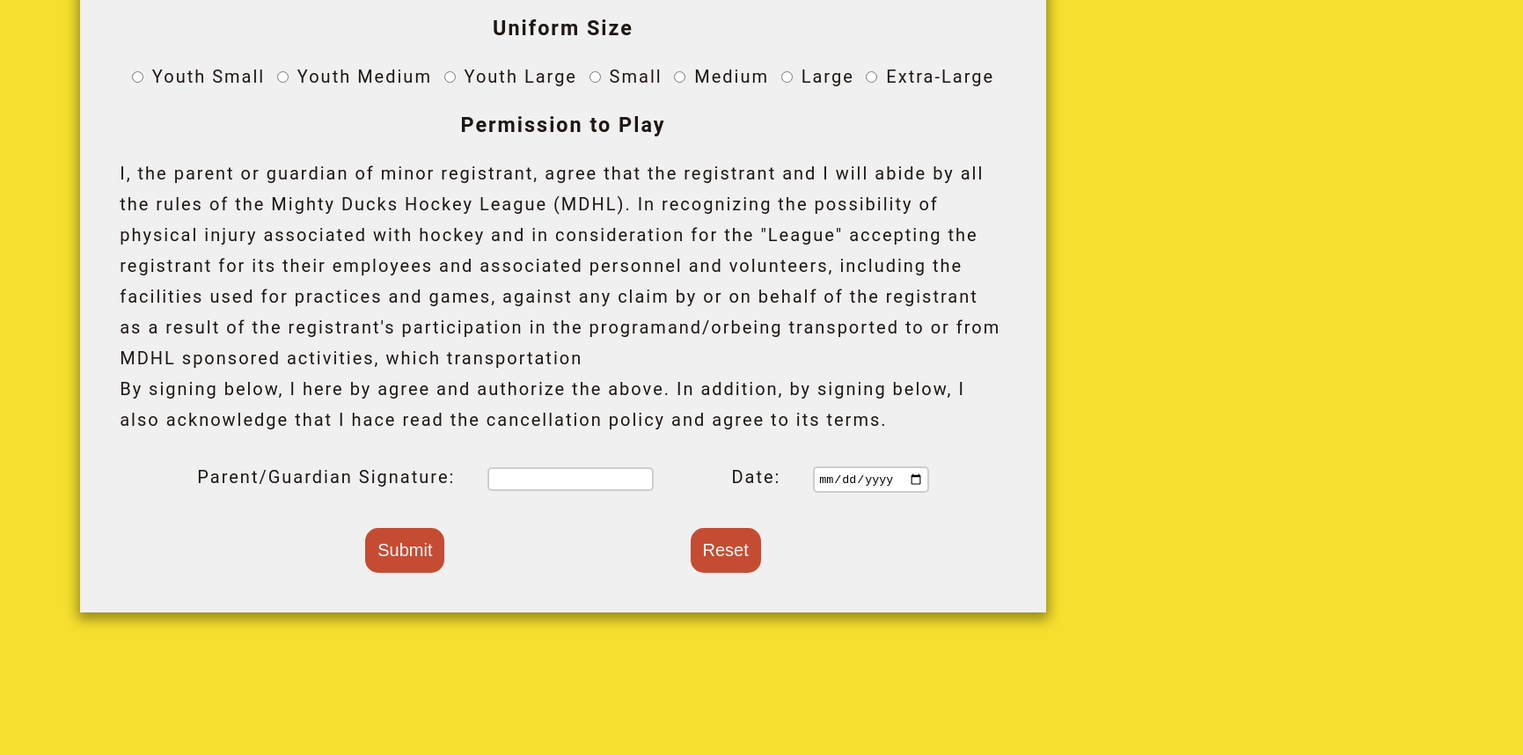
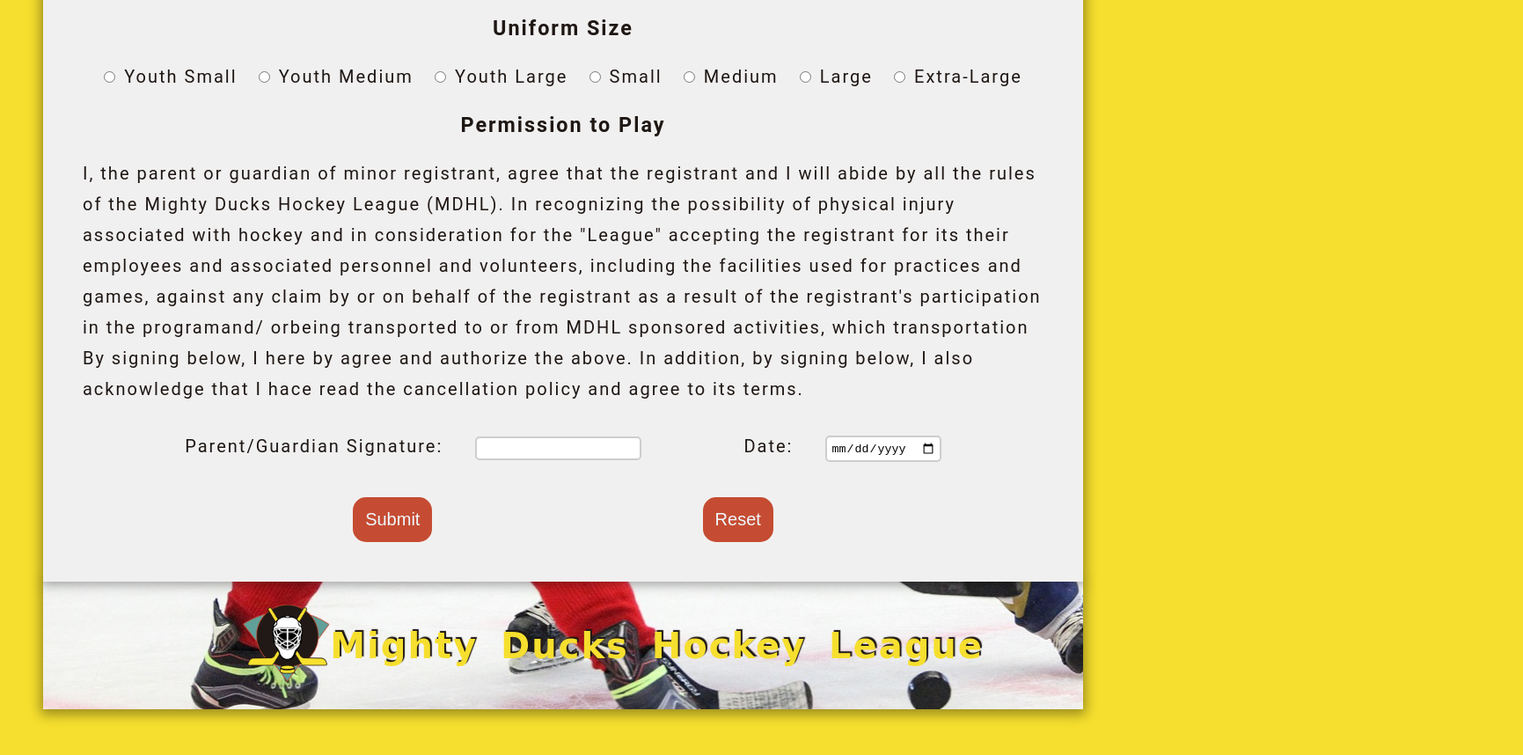
Before and after one commit to GiulianaDeEt/MindHub-Frontend, a plain HTML site: page Tarea_4/registrationForm.html in a window 1280 px wide. Shown: the part 1000-1858 px from the top of the page at 88% size, 1731 px wide, since content can reach past the window. Before the commit the page ends 1738 px from the top, so only its background shows below. Drawn offline with Linux system fonts and the light colour scheme.

Commit message:
Agrego correcciones de archivos en task4

```diff
--- a/Tarea_2/mystyle.css
+++ b/Tarea_2/mystyle.css
@@ -195,7 +195,7 @@ html {
     font-size: 20px;
     letter-spacing:2px;
     background-color: #f6df2e;
-    margin-right:17%;
+    margin-right: 17%;
     margin-left: 17%;
     display:flex;
     justify-content: center;
@@ -205,12 +205,11 @@ html {
 header {
     position: relative;
     background-image: url(./informacion/design1_image2.jpg);
-    background-color: red;
-    background-position: -150px -120px ;
+    background-position: -150px -120px;
     box-shadow: 0px 0px 13px 3px rgba(0,0,0,0.38);
     margin-top: 23%;
-    margin-left: -15%;
-    margin-right: -15%;
+    margin-left: -20%;
+    margin-right: -20%;
 }
 .logo1 {
     position: relative;
@@ -254,12 +253,13 @@ nav {
 main {
     position: relative;
     background-color: rgb(241, 240, 240);
-    margin-left: -15%;
-    margin-right: -15%;
+    margin-left: -20%;
+    margin-right: -20%;
     margin-bottom: 5%;
-    box-shadow: 0px 5px 13px 3px rgba(0,0,0,0.38);
+    box-shadow: 0px 0px 13px 3px rgba(0,0,0,0.38);
     padding: 3%;
     line-height: 35px;
+    z-index:1;
 }
 .titulo1 {
     text-align: center;
@@ -286,6 +286,32 @@ main {
 .mail:hover {
     color: #6d988f;
     text-decoration: none;
+}
+
+/* ---------FOOTER--------- */
+footer{
+    display:flex;
+    flex-direction:row;
+    align-items: center;
+    justify-content:center;
+    background-image: url(./informacion/design1_image1.jpg);
+    background-position: -150px -890px ;
+    box-shadow: 0px 3px 13px 3px rgba(0,0,0,0.38);
+    padding: 3%;
+    margin-top: -5%;
+    margin-left: -20%;
+    margin-right: -20%;
+    margin-bottom: 10%;
+}
+.titlefoot{
+    color:#f6df2e;
+    font-family: 'Iceberg', cursive;
+    font-size: 40px;
+    word-spacing: 10px;
+    text-shadow: 2px -2px 1px #1e1714;
+}
+.imgfoot{
+    margin-left: 10%;
 }
 
 /* ---------TABLA--------- */
--- a/Tarea_4/registrationForm.html
+++ b/Tarea_4/registrationForm.html
@@ -70,14 +70,14 @@
                 <label><input type="radio" name="school" value="north">North Elementary</label>
                 <label><input type="radio" name="school" value="south">South Elementary</label>
             </fieldset>
-            <h3 class="titulo1" id="">What position(s) do you normally play? (check all that apply)</h3>
+            <h3 class="titulo1">What position(s) do you normally play? (check all that apply)</h3>
             <fieldset>
                 <label><input type="checkbox" name="forward">Forward</label>
                 <label><input type="checkbox" name="Defense">Defense</label>
                 <label><input type="checkbox" name="midfield">Midfield</label>
                 <label><input type="checkbox" name="goalkeeper">Goalkeeper</label>
             </fieldset>
-            <h3 class="titulo1" id="">Uniform Size</h3>
+            <h3 class="titulo1">Uniform Size</h3>
             <fieldset>
                 <label><input type="radio" name="size" value="ys">Youth Small</label>
                 <label><input type="radio" name="size" value="ym">Youth Medium</label>
@@ -87,7 +87,7 @@
                 <label><input type="radio" name="size" value="l">Large</label>
                 <label><input type="radio" name="size" value="xl">Extra-Large</label>
             </fieldset>
-            <h3 class="titulo1" id="">Permission to Play</h3>
+            <h3 class="titulo1">Permission to Play</h3>
             <fieldset>
                 <p>I, the parent or guardian of minor registrant, agree that the registrant and I will
                     abide by all the rules of the Mighty Ducks Hockey League (MDHL). In recognizing the
@@ -95,7 +95,7 @@
                     "League" accepting the registrant for its their employees and associated personnel and
                     volunteers, including the facilities used for practices and games, against any claim
                     by or on behalf of the registrant as a result of the registrant's participation in the
-                    programand/orbeing transported to or from MDHL sponsored activities, which transportation
+                    programand/ orbeing transported to or from MDHL sponsored activities, which transportation
                     <br>
                     By signing below, I here by agree and authorize the above. In addition, by signing below,
                     I also acknowledge that I hace read the cancellation policy and agree to its terms.
@@ -115,5 +115,9 @@
             </fieldset>
         </form>
     </main>
+    <footer>
+        <figure class="imgfoot"><img src="../Tarea_1/informacion/LogoMightyducks-01.png" width="100" alt="logo de la liga"></figure>
+        <h3 class="titlefoot">Mighty Ducks Hockey League</h3>
+    </footer>
 </body>
 </html>
```
Also changed, not shown: Tarea_1/about_us.html (+4 -0 lines), Tarea_1/contact.html (+5 -0 lines), Tarea_3/gameInformation.html (+4 -1 lines), Tarea_3/rules.html (+4 -0 lines), index.html (+4 -0 lines).
